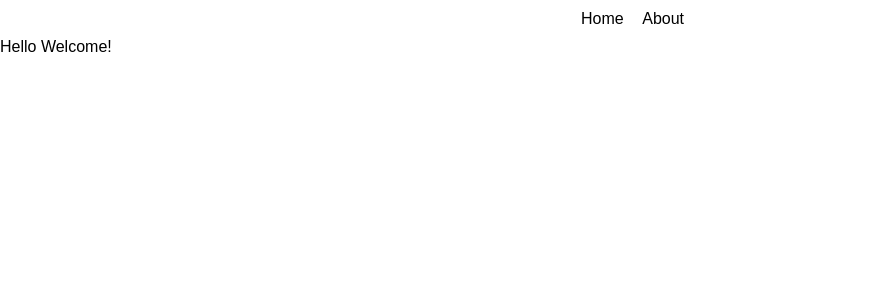
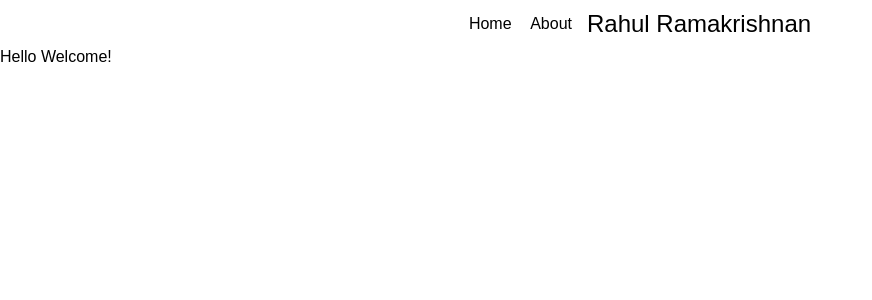
Before and after one commit to RahulRamakrish/RahulRamakrish.github.io, a Jekyll site: the page built from index.html, in a window 1280 px wide. Shown: the top 300 px of the page, without its empty margins (0-872 px from the left). Built offline with Jekyll 4.4.1, drawn with Linux system fonts in a browser that asks for light colours.

Commit message:
Update default.html

```diff
--- a/_layouts/default.html
+++ b/_layouts/default.html
@@ -34,7 +34,7 @@
             <a href="/">Home</a>
             <a href="/about.html">About</a>
         </nav>
-        <div class="site-title">{{page.Home_title}}</div>
+        <div class="site-title">{{site.Home_title}}</div>
     </header>
     Hello Welcome!
 </body>
```
